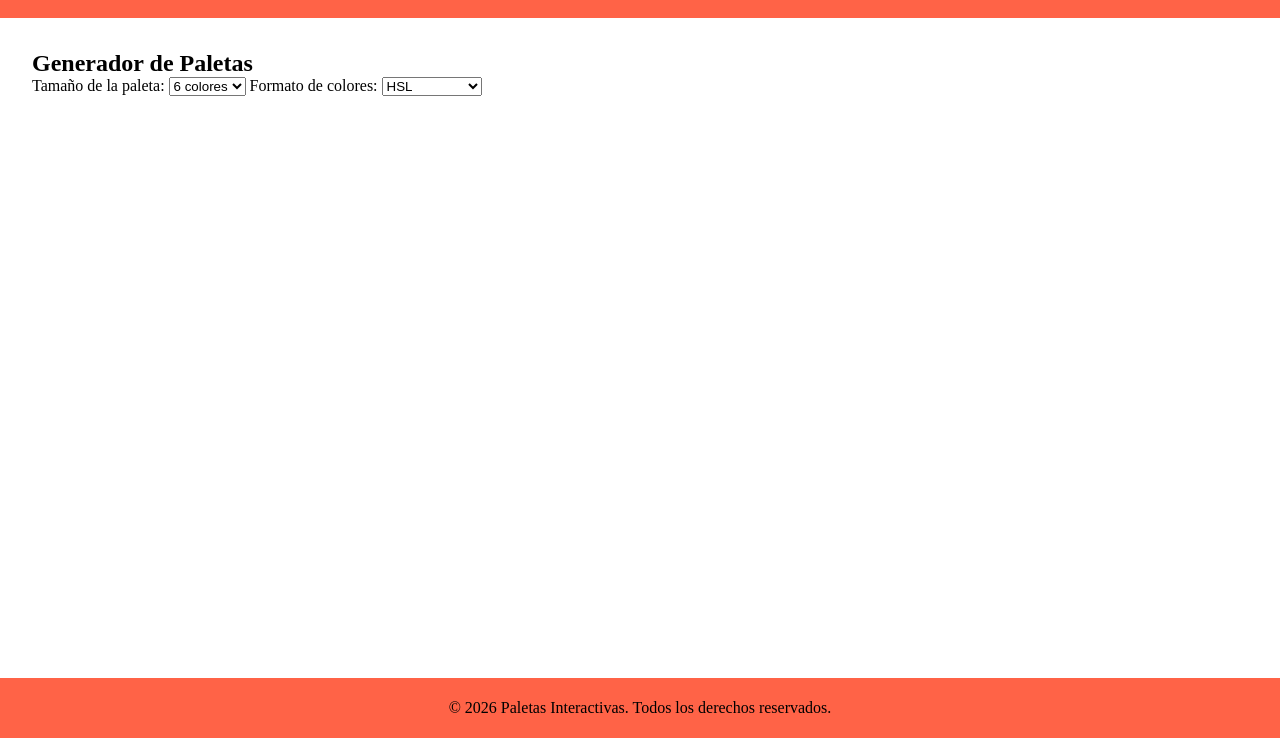
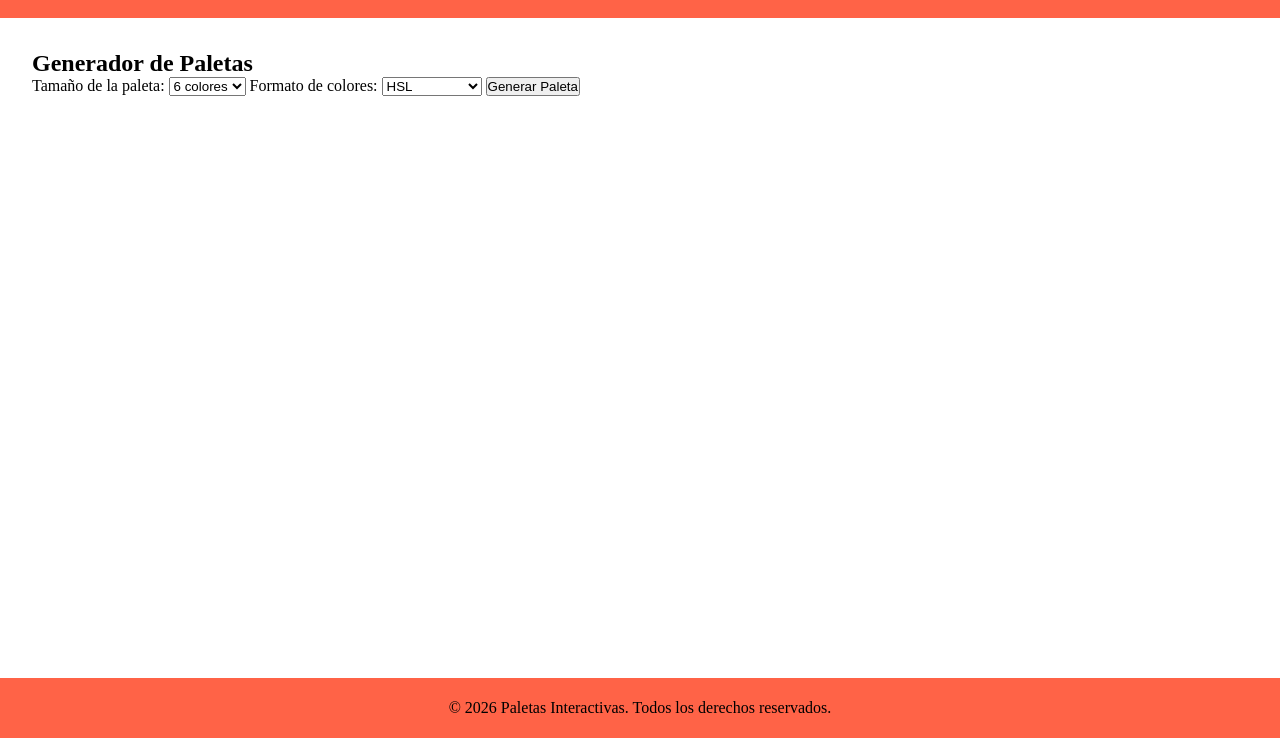
Before and after one commit to Diego-Areco/ProyectoM1_DiegoAreco, a plain HTML site: page index.html in a window 1280 px wide. Shown: the part 62-800 px from the top of the page. Drawn offline with Linux system fonts and the light colour scheme.

Commit message:
feat: agrega botón generar paleta

```diff
--- a/index.html
+++ b/index.html
@@ -26,6 +26,7 @@
             <option value="rgb">RGB</option>
             <option value="hsl" selected>HSL</option>
           </select>
+          <button id="generatePalette">Generar Paleta</button>
         </section>
       </main>
       <footer class="footer">
```
